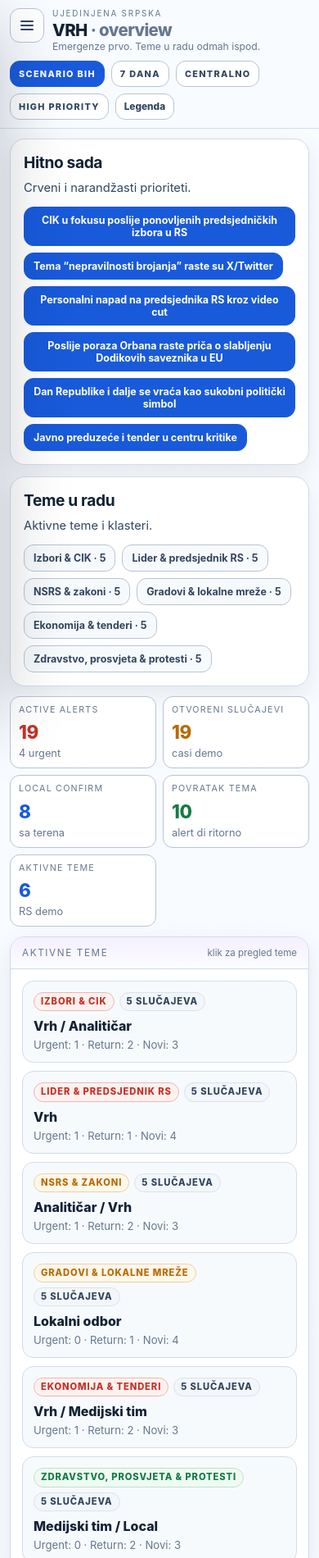
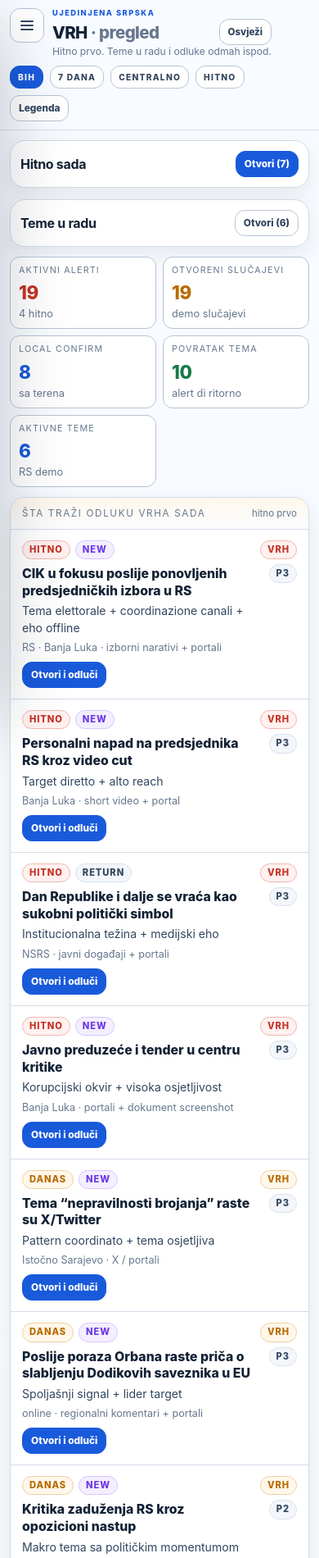
Before and after one commit to pehlivan2022/media-pilot-demo, a plain HTML site: page index.html in a window 390 px wide. Shown: the top 1900 px of the page at 82% size. Drawn offline with Linux system fonts and the light colour scheme.

Commit message:
Update index.html
V_9

```diff
--- a/index.html
+++ b/index.html
@@ -95,6 +95,22 @@
     .top-title span{color:var(--text-3)}
     .top-desc{font-size:.76rem;color:var(--text-3);white-space:nowrap;overflow:hidden;text-overflow:ellipsis;max-width:460px}
     .top-actions{margin-left:auto;display:flex;align-items:center;gap:8px;flex-wrap:wrap;justify-content:flex-end}
+    .top-main-actions{display:flex;gap:8px;align-items:center;flex-wrap:wrap}
+    .title-refresh{display:flex;align-items:center;gap:8px;flex-wrap:wrap}
+    .title-refresh .refresh-top-btn{padding:8px 10px;font-size:.72rem;font-weight:800;background:var(--surface);border-color:var(--line-2)}
+    .top-brand-mini{font-size:.58rem;font-weight:800;letter-spacing:.16em;color:var(--blue)}
+    .hero-trigger{display:flex;align-items:center;justify-content:space-between;gap:10px;padding:14px 16px}
+    .hero-trigger h2{font-size:1.08rem;letter-spacing:-.02em}
+    .hero-trigger .hero-actions{display:flex;flex-wrap:wrap;gap:8px}
+    .topic-tile.active{outline:2px solid var(--blue);background:var(--blue-soft)}
+    .seen-flag{margin-top:8px;display:flex;gap:6px;flex-wrap:wrap}
+    .reset-inline{padding:10px 12px;font-size:.75rem;font-weight:800;background:#fff;border:1px solid var(--line-2);border-radius:12px;cursor:pointer;color:var(--text-2)}
+    .filters .reset-inline{flex:0 0 auto}
+    .modal{max-height:calc(100vh - 64px);margin-top:18px}
+    .modal-head{padding:14px 16px}
+    .modal-body{padding:14px 16px 12px}
+    .close-btn{font-weight:800;background:#fff;border-color:var(--line-2)}
+
     .tab-btn{padding:9px 11px;font-size:.7rem;text-transform:uppercase;letter-spacing:.12em;font-weight:800}
     .tab-btn.active{background:var(--blue);color:#fff;border-color:var(--blue)}
     .content{padding:12px 16px 16px;display:flex;flex-direction:column;gap:14px}
@@ -203,6 +219,15 @@ section[id]{scroll-margin-top:92px}
       .topic-grid{grid-template-columns:repeat(2,minmax(0,1fr))}
     }
     @media (max-width: 860px){
+      .top-main-actions{width:100%}
+      .title-refresh{width:100%;justify-content:space-between}
+      .top-actions{gap:6px}
+      .top-actions .tab-btn{font-size:.64rem;padding:7px 9px}
+      .hero-trigger{padding:12px}
+      .hero-trigger h2{font-size:1rem}
+      .modal{max-height:calc(100vh - 34px);width:calc(100vw - 12px);height:auto;inset:14px 6px auto 6px;transform:none;border-radius:18px}
+      .modal.open{transform:none}
+
       html{font-size:16px}
       .app{grid-template-columns:1fr}
       .sidebar{position:fixed;left:0;top:0;bottom:0;transform:translateX(-100%);width:min(88vw,300px);height:100vh;box-shadow:0 30px 80px rgba(15,23,42,.24)}
@@ -272,41 +297,40 @@ section[id]{scroll-margin-top:92px}
         </button>
         <div class="top-title-wrap">
           <div class="top-brand-mini">UJEDINJENA SRPSKA</div>
-          <div class="top-title">VRH <span>· overview</span></div>
-          <div class="top-desc">Emergenze prvo. Teme u radu odmah ispod.</div>
+          <div class="title-refresh">
+            <div class="top-title">VRH <span>· pregled</span></div>
+            <button class="action-btn refresh-top-btn" id="refreshTopBtn">Osvježi</button>
+          </div>
+          <div class="top-desc">Hitno prvo. Teme u radu i odluke odmah ispod.</div>
         </div>
         <div class="top-actions">
-          <button class="tab-btn active" data-scenario="bih">Scenario BIH</button>
-          <button class="tab-btn" data-scenario="7d">7 dana</button>
-          <button class="tab-btn" data-scenario="cen">Centralno</button>
-          <button class="tab-btn" data-scenario="hi">High priority</button>
-          <button class="action-btn" id="legendBtn">Legenda</button>
+          <div class="top-main-actions">
+            <button class="tab-btn active" data-scenario="bih">BIH</button>
+            <button class="tab-btn" data-scenario="7d">7 dana</button>
+            <button class="tab-btn" data-scenario="cen">Centralno</button>
+            <button class="tab-btn" data-scenario="hi">Hitno</button>
+            <button class="action-btn" id="legendBtn">Legenda</button>
+          </div>
         </div>
       </div>
 
       <div class="content">
         <section class="hero-grid" id="overview">
-          <div class="panel hero-card">
+          <div class="panel hero-trigger">
             <h2>Hitno sada</h2>
-            <p>Crveni i narandžasti prioriteti.</p>
-            <div class="hero-list" id="heroUrgentChips"></div>
+            <div class="hero-actions">
+              <button class="action-btn primary" id="urgentOverviewBtn">Otvori</button>
+            </div>
           </div>
-          <div class="panel hero-card">
+          <div class="panel hero-trigger">
             <h2>Teme u radu</h2>
-            <p>Aktivne teme i klasteri.</p>
-            <div class="hero-list" id="heroTopicChips"></div>
+            <div class="hero-actions">
+              <button class="action-btn" id="topicsOverviewBtn">Otvori</button>
+            </div>
           </div>
         </section>
 
         <section class="kpi-row" id="kpiRow"></section>
-
-        <section class="panel" id="topics">
-          <div class="panel-head">
-            <div class="panel-title">Aktivne teme</div>
-            <div class="panel-meta">klik za pregled teme</div>
-          </div>
-          <div class="topic-grid" id="topicGrid"></div>
-        </section>
 
         <section class="queue-split" id="queue">
           <div class="panel">
@@ -325,6 +349,14 @@ section[id]{scroll-margin-top:92px}
           </div>
         </section>
 
+        <section class="panel" id="topics">
+          <div class="panel-head">
+            <div class="panel-title">Aktivne teme</div>
+            <div class="panel-meta">klik za pregled teme</div>
+          </div>
+          <div class="topic-grid" id="topicGrid"></div>
+        </section>
+
         <section class="two-col" id="alerts">
           <div class="panel">
             <div class="panel-head">
@@ -335,14 +367,15 @@ section[id]{scroll-margin-top:92px}
               <div class="search"><input id="searchInput" type="text" placeholder="Pretraži alert, mjesto, temu, izvor..." /></div>
               <select class="filter-select" id="stateFilter">
                 <option value="all">Svi statusi</option>
-                <option value="urgent">Urgent</option>
-                <option value="today">Today</option>
-                <option value="routed">Routed</option>
-                <option value="watch">Watch</option>
+                <option value="urgent">Hitno</option>
+                <option value="today">Danas</option>
+                <option value="routed">Usmjereno</option>
+                <option value="watch">Praćenje</option>
               </select>
               <select class="filter-select" id="topicFilter">
                 <option value="all">Sve teme</option>
               </select>
+              <button class="reset-inline" id="resetFiltersBtn">Reset</button>
             </div>
             <div class="alert-list" id="alertList"></div>
           </div>
@@ -350,7 +383,7 @@ section[id]{scroll-margin-top:92px}
           <div class="panel">
             <div class="panel-head">
               <div class="panel-title">Izabrani pregled</div>
-              <div class="panel-meta">detalj sa grafikom</div>
+              <div class="panel-meta">detalj sa grafikonom</div>
             </div>
             <div class="summary-panel" id="summaryPanel"></div>
           </div>
@@ -367,7 +400,7 @@ section[id]{scroll-margin-top:92px}
           <div class="panel" id="media">
             <div class="panel-head">
               <div class="panel-title">Medijski tim & mjesni odbori</div>
-              <div class="panel-meta">demo akcije</div>
+              <div class="panel-meta">radnje u demo prikazu</div>
             </div>
             <div class="media-list" id="mediaList"></div>
           </div>
@@ -383,7 +416,7 @@ section[id]{scroll-margin-top:92px}
           </div>
           <div class="panel" id="followup">
             <div class="panel-head">
-              <div class="panel-title">Povratak tema / ritorni</div>
+              <div class="panel-title">Povratak tema</div>
               <div class="panel-meta">povratak tema i arhiva</div>
             </div>
             <div class="topic-list" id="followList"></div>
@@ -394,6 +427,16 @@ section[id]{scroll-margin-top:92px}
   </div>
 
   <div class="modal-overlay" id="modalOverlay"></div>
+  <div class="modal" id="overviewModal">
+    <div class="modal-head">
+      <div style="flex:1;min-width:0">
+        <h3 id="overviewModalTitle">Pregled</h3>
+        <div class="modal-sub" id="overviewModalSub">Brzi izbor</div>
+      </div>
+      <button class="close-btn" id="closeOverviewModal">✕</button>
+    </div>
+    <div class="modal-body" id="overviewModalBody"></div>
+  </div>
   <div class="modal" id="detailModal">
     <div class="modal-head">
       <div style="flex:1;min-width:0">
@@ -524,14 +567,15 @@ section[id]{scroll-margin-top:92px}
     ];
 
     const localItems = [
-      {place:'Prijedor',text:'Potvrda o listama birača tražena do 16:00',state:'confirm'},
-      {place:'Doboj',text:'Provjera navoda o zapošljavanju još bez dokaza',state:'watch'},
-      {place:'Trebinje',text:'Tema vode traži jedno lice za odgovor',state:'today'},
-      {place:'Bijeljina',text:'Lokalni FAQ za vrtiće spreman za slanje',state:'done'}
+      {place:'Prijedor',text:'Potvrda o listama birača tražena do 16:00',state:'confirm',ref:'rs03'},
+      {place:'Doboj',text:'Provjera navoda o zapošljavanju još bez dokaza',state:'watch',ref:'rs17'},
+      {place:'Doboj',text:'Kandidat US-a za Vijeće naroda iz Doboja i hrvatski glas u većini',state:'today',ref:'rs31'},
+      {place:'Trebinje',text:'Tema vode traži jedno lice za odgovor',state:'today',ref:'rs20'},
+      {place:'Bijeljina',text:'Lokalni FAQ za vrtiće spreman za slanje',state:'done',ref:'rs18'}
     ];
 
     const stateTone = s => s==='urgent' || s==='high' ? 'red' : s==='today' || s==='medium' || s==='confirm' ? 'amber' : s==='routed' || s==='approval' || s==='draft' ? 'blue' : 'green';
-    const prettyState = s => ({urgent:'urgent',today:'today',watch:'watch',routed:'routed',approval:'approval',open:'open','in progress':'in progress',draft:'draft',confirm:'confirm',done:'done',high:'high',medium:'medium'}[s] || s);
+    const prettyState = s => ({urgent:'hitno',today:'danas',watch:'praćenje',routed:'usmjereno',approval:'odobrenje',open:'otvoreno','in progress':'u radu',draft:'nacrt',confirm:'potvrda',done:'završeno',high:'visoko',medium:'srednje',low:'nisko'}[s] || s);
 
     let activeTopicId = topics[0].id;
     let activeAlertId = topics[0].alerts[0].id;
@@ -556,10 +600,10 @@ section[id]{scroll-margin-top:92px}
     }
 
     function renderHero(){
-      const urgent = allAlerts().filter(a => a.state==='urgent' || a.priority===3).slice(0,6);
-      const workTopics = topics.slice().sort((a,b)=>b.alerts.length-a.alerts.length).slice(0,6);
-      document.getElementById('heroUrgentChips').innerHTML = urgent.map(a => `<button class="chip-btn primary" onclick="openAlertModal('${a.id}')">${a.title}</button>`).join('');
-      document.getElementById('heroTopicChips').innerHTML = workTopics.map(t => `<button class="chip-btn" onclick="openTopicModal('${t.id}')">${t.label} · ${t.alerts.length}</button>`).join('');
+      const urgentCount = allAlerts().filter(a => a.state==='urgent' || a.priority===3).length;
+      const workCount = topics.reduce((acc,t)=>acc+t.alerts.length,0);
+      document.getElementById('urgentOverviewBtn').textContent = `Otvori (${urgentCount})`;
+      document.getElementById('topicsOverviewBtn').textContent = `Otvori (${topics.length})`;
     }
 
     function renderKpis(){
@@ -570,8 +614,8 @@ section[id]{scroll-margin-top:92px}
       const followup = alerts.filter(a=>a.type==='return').length;
       const topicsCount = topics.length;
       const items = [
-        ['Active alerts', active, `${alerts.filter(a=>a.state==='urgent').length} urgent`, 'red', 'Aperti ora'],
-        ['Otvoreni slučajevi', openCases, 'casi demo', 'amber', 'Otvori lista casi'],
+        ['Aktivni alerti', active, `${alerts.filter(a=>a.state==='urgent').length} hitno`, 'red', 'Otvori alert centar'],
+        ['Otvoreni slučajevi', openCases, 'demo slučajevi', 'amber', 'Otvori lista casi'],
         ['Local confirm', localConfirm, 'sa terena', 'blue', 'Vedi locali'],
         ['Povratak tema', followup, 'alert di ritorno', 'green', 'Vai ai ritorni'],
         ['Aktivne teme', topicsCount, 'RS demo', 'blue', 'Otvori temi']
@@ -620,15 +664,15 @@ section[id]{scroll-margin-top:92px}
 
     function renderAlerts(){
       const list = getFilteredAlerts();
-      document.getElementById('alertMeta').textContent = `${list.length} alert filtrati · 30 demo slučajeva`;
+      document.getElementById('alertMeta').textContent = `${list.length} filtrirano alerta · 30 demo slučajeva`;
       const alertList = document.getElementById('alertList');
-      if(!list.length){ alertList.innerHTML = '<div class="empty">Nessun alert con questi filtri. Cambia filtro o cerca meno duro.</div>'; return; }
+      if(!list.length){ alertList.innerHTML = '<div class="empty">Nema alerta za ove filtere. Promijeni filter ili proširi pretragu.</div>'; return; }
       if(!list.some(a=>a.id===activeAlertId)) activeAlertId = list[0].id;
       alertList.innerHTML = list.map(a=>`
         <div class="alert-card ${a.id===activeAlertId?'active':''}" onclick="selectAlert('${a.id}')">
           <div class="card-main">
             <div class="inline-badges">
-              <span class="badge ${stateTone(a.state)}">${a.state}</span>
+              <span class="badge ${stateTone(a.state)}">${prettyState(a.state)}</span>
               <span class="badge ${a.type==='new'?'violet':'gray'}">${a.type==='new'?'novi':'povratak'}</span>
               <span class="badge ${stateTone(a.priority===3?'high':a.priority===2?'medium':'low')}">P${a.priority}</span>
               <span class="badge blue">${a.route}</span>
@@ -657,7 +701,7 @@ section[id]{scroll-margin-top:92px}
       if(!a) return;
       document.getElementById('summaryPanel').innerHTML = `
         <div class="inline-badges">
-          <span class="badge ${stateTone(a.state)}">${a.state}</span>
+          <span class="badge ${stateTone(a.state)}">${prettyState(a.state)}</span>
           <span class="badge ${a.type==='new'?'violet':'gray'}">${a.type==='new'?'nuovo alert':'alert di ritorno'}</span>
           <span class="badge blue">${a.topicLabel}</span>
         </div>
@@ -670,7 +714,7 @@ section[id]{scroll-margin-top:92px}
           <div class="mini-box"><small>zašto je važno</small><strong>${a.reason}</strong></div>
         </div>
         <div class="chart-wrap">
-          <div class="chart-title"><span>Trend demo · ultimi 8 slot</span><span>${a.state} · ${a.target}</span></div>
+          <div class="chart-title"><span>Trend demo · ultimi 8 slot</span><span>${prettyState(a.state)} · ${a.target}</span></div>
           <svg class="chart-svg" id="previewChart"></svg>
         </div>
         <div class="action-line">
@@ -688,7 +732,7 @@ section[id]{scroll-margin-top:92px}
         <div class="queue-card">
           <div class="card-main">
             <div class="inline-badges">
-              <span class="badge ${stateTone(a.state)}">${a.state}</span>
+              <span class="badge ${stateTone(a.state)}">${prettyState(a.state)}</span>
               <span class="badge ${a.type==='new'?'violet':'gray'}">${a.type==='new'?'new':'return'}</span>
             </div>
             <div class="card-title">${a.title}</div>
@@ -718,7 +762,7 @@ section[id]{scroll-margin-top:92px}
       document.getElementById('caseList').innerHTML = casesData.map(c=>`
         <div class="case-card">
           <div class="card-main">
-            <div class="inline-badges"><span class="badge ${stateTone(c.status)}">${c.status}</span><span class="badge ${stateTone(c.severity)}">${c.severity}</span></div>
+            <div class="inline-badges"><span class="badge ${stateTone(c.status)}">${prettyState(c.status)}</span><span class="badge ${stateTone(c.severity)}">${prettyState(c.severity)}</span></div>
             <div class="card-title">${c.title}</div>
             <div class="card-sub">${c.id} · owner ${c.owner} · due ${c.due}</div>
           </div>
@@ -730,26 +774,26 @@ section[id]{scroll-margin-top:92px}
       document.getElementById('mediaList').innerHTML = mediaItems.map(m=>`
         <div class="media-card">
           <div class="card-main">
-            <div class="inline-badges"><span class="badge ${stateTone(m.state)}">${m.state}</span></div>
+            <div class="inline-badges"><span class="badge ${stateTone(m.state)}">${prettyState(m.state)}</span></div>
             <div class="card-title">${m.title}</div>
             <div class="card-text">${m.desc}</div>
           </div>
-          <div class="card-side"><button class="action-btn" onclick="toast('Demo: azione veloce aperta per media team')">Otvori</button></div>
+          <div class="card-side"><button class="action-btn" onclick="toast('Otvoren zapis medijskog tima.')">Otvori</button></div>
         </div>`).join('');
       document.getElementById('localList').innerHTML = localItems.map(m=>`
         <div class="topic-card">
           <div class="card-main">
-            <div class="inline-badges"><span class="badge ${stateTone(m.state)}">${m.state}</span></div>
+            <div class="inline-badges"><span class="badge ${stateTone(m.state)}">${prettyState(m.state)}</span></div>
             <div class="card-title">${m.place}</div>
             <div class="card-text">${m.text}</div>
           </div>
-          <div class="card-side"><button class="action-btn" onclick="toast('Demo: nota locale aperta')">Otvori</button></div>
+          <div class="card-side"><button class="action-btn" onclick="openAlertModal('${m.ref}')">Otvori</button></div>
         </div>`).join('');
       const returns = allAlerts().filter(a=>a.type==='return').slice(0,8);
       document.getElementById('followList').innerHTML = returns.map(a=>`
         <div class="topic-card">
           <div class="card-main">
-            <div class="inline-badges"><span class="badge gray">return</span><span class="badge ${stateTone(a.state)}">${a.state}</span></div>
+            <div class="inline-badges"><span class="badge gray">return</span><span class="badge ${stateTone(a.state)}">${prettyState(a.state)}</span></div>
             <div class="card-title">${a.title}</div>
             <div class="card-text">${a.reason}</div>
           </div>
@@ -792,7 +836,7 @@ section[id]{scroll-margin-top:92px}
         <div class="modal-grid">
           <div>
             <div class="inline-badges">
-              <span class="badge ${stateTone(a.state)}">${a.state}</span>
+              <span class="badge ${stateTone(a.state)}">${prettyState(a.state)}</span>
               <span class="badge ${a.type==='new'?'violet':'gray'}">${a.type==='new'?'nuovo alert':'alert di ritorno'}</span>
               <span class="badge blue">${a.topicLabel}</span>
               <span class="badge gray">${a.place}</span>
@@ -863,6 +907,7 @@ section[id]{scroll-margin-top:92px}
     }
     function closeModals(){
       document.getElementById('modalOverlay').classList.remove('open');
+      document.getElementById('overviewModal').classList.remove('open');
       document.getElementById('detailModal').classList.remove('open');
       document.getElementById('legendModal').classList.remove('open');
       document.getElementById('composeModal').classList.remove('open');
@@ -873,7 +918,7 @@ section[id]{scroll-margin-top:92px}
       const a = getAlert(id);
       if(!a) return;
       document.getElementById('modalTitle').textContent = a.title;
-      document.getElementById('modalSub').textContent = `${a.topicLabel} · ${a.place} · ${a.type==='new'?'nuovo':'ritorno'} · ${a.state}`;
+      document.getElementById('modalSub').textContent = `${a.topicLabel} · ${a.place} · ${a.type==='new'?'nuovo':'ritorno'} · ${prettyState(a.state)}`;
       document.getElementById('modalBody').innerHTML = buildDetailHtml(a, sourceContext);
       openModal('detailModal');
       window.currentChartLabels = a.labels || null;
@@ -884,7 +929,7 @@ section[id]{scroll-margin-top:92px}
       const t = topics.find(x=>x.id===topicId);
       if(!t) return;
       document.getElementById('modalTitle').textContent = `${t.label} · elenco tema`;
-      document.getElementById('modalSub').textContent = `${t.alerts.length} casi demo · owner ${t.owner}`;
+      document.getElementById('modalSub').textContent = `${t.alerts.length} demo slučajevi · owner ${t.owner}`;
       document.getElementById('modalBody').innerHTML = `
         <div class="inline-badges">
           <span class="badge ${t.color==='red'?'red':t.color==='amber'?'amber':'green'}">${t.label}</span>
@@ -895,7 +940,7 @@ section[id]{scroll-margin-top:92px}
         <div class="topic-list" style="margin-top:14px;border:1px solid var(--line);border-radius:16px;overflow:hidden">${t.alerts.map(a=>`
           <div class="topic-card">
             <div class="card-main">
-              <div class="inline-badges"><span class="badge ${stateTone(a.state)}">${a.state}</span><span class="badge ${a.type==='new'?'violet':'gray'}">${a.type}</span></div>
+              <div class="inline-badges"><span class="badge ${stateTone(a.state)}">${prettyState(a.state)}</span><span class="badge ${a.type==='new'?'violet':'gray'}">${a.type}</span></div>
               <div class="card-title">${a.title}</div>
               <div class="card-text">${a.summary}</div>
               <div class="card-sub">${a.place} · ${a.route}</div>
@@ -941,6 +986,28 @@ section[id]{scroll-margin-top:92px}
       document.querySelectorAll('.topic-tile').forEach(el=>el.classList.toggle('active', best==='topics'));
     }
 
+
+    function resetFilters(){
+      document.getElementById('searchInput').value='';
+      document.getElementById('stateFilter').value='all';
+      document.getElementById('topicFilter').value='all';
+      renderAlerts();
+      toast('Filteri su resetovani.');
+    }
+
+    function openOverviewChooser(type){
+      const urgent = allAlerts().filter(a => a.state==='urgent' || a.priority===3).slice(0,8);
+      const workTopics = topics.slice().sort((a,b)=>b.alerts.length-a.alerts.length).slice(0,8);
+      const title = type==='urgent' ? 'Hitno sada' : 'Teme u radu';
+      const body = type==='urgent'
+        ? urgent.map(a=>`<div class="topic-card"><div class="card-main"><div class="inline-badges"><span class="badge ${stateTone(a.state)}">${prettyState(a.state)}</span><span class="badge ${a.type==='new'?'violet':'gray'}">${a.type==='new'?'novo':'povratak'}</span></div><div class="card-title">${a.title}</div><div class="card-sub">${a.place} · ${a.topicLabel}</div></div><div class="card-side"><button class="action-btn primary" onclick="openAlertModal('${a.id}')">Otvori</button></div></div>`).join('')
+        : workTopics.map(t=>`<div class="topic-card"><div class="card-main"><div class="inline-badges"><span class="badge ${t.color==='red'?'red':t.color==='amber'?'amber':'green'}">${t.label}</span><span class="badge gray">${t.alerts.length}</span></div><div class="card-title">${t.owner}</div><div class="card-sub">Novi ${t.alerts.filter(a=>a.type==='new').length} · povratak ${t.alerts.filter(a=>a.type==='return').length}</div></div><div class="card-side"><button class="action-btn" onclick="openTopicModal('${t.id}')">Otvori</button></div></div>`).join('');
+      document.getElementById('overviewModalTitle').textContent = title;
+      document.getElementById('overviewModalSub').textContent = type==='urgent' ? 'Izaberi alert ili zatvori prozor' : 'Izaberi temu ili zatvori prozor';
+      document.getElementById('overviewModalBody').innerHTML = `<div class="topic-list">${body}</div>`;
+      openModal('overviewModal');
+    }
+
     function renderAll(){
       renderHero();
       renderKpis();
@@ -966,6 +1033,11 @@ section[id]{scroll-margin-top:92px}
     document.getElementById('sendComposeBtn').addEventListener('click', sendCompose);
     document.getElementById('modalOverlay').addEventListener('click', closeModals);
     document.getElementById('legendBtn').addEventListener('click', ()=>openModal('legendModal'));
+    document.getElementById('closeOverviewModal').addEventListener('click', closeModals);
+    document.getElementById('urgentOverviewBtn').addEventListener('click', ()=>openOverviewChooser('urgent'));
+    document.getElementById('topicsOverviewBtn').addEventListener('click', ()=>openOverviewChooser('topics'));
+    document.getElementById('resetFiltersBtn').addEventListener('click', resetFilters);
+    document.getElementById('refreshTopBtn').addEventListener('click', ()=>{ renderAll(); toast('Prikaz osvježen.'); });
     document.querySelectorAll('.tab-btn').forEach(btn=>btn.addEventListener('click', ()=>{
       document.querySelectorAll('.tab-btn').forEach(x=>x.classList.remove('active'));
       btn.classList.add('active');
@@ -983,6 +1055,25 @@ section[id]{scroll-margin-top:92px}
     document.getElementById('refreshBtn').addEventListener('click', ()=>{ renderAll(); toast('Prikaz osvježen'); });
     window.addEventListener('scroll', ()=>{ document.querySelector('.topbar').classList.toggle('compact', window.scrollY > 40); updateSectionHighlight(); }, {passive:true});
 
+
+    let touchStartX = null, touchStartY = null;
+    document.addEventListener('touchstart', (e)=>{
+      const t = e.changedTouches[0];
+      touchStartX = t.clientX; touchStartY = t.clientY;
+    }, {passive:true});
+    document.addEventListener('touchend', (e)=>{
+      const t = e.changedTouches[0];
+      if(touchStartX===null) return;
+      const dx = t.clientX - touchStartX;
+      const dy = Math.abs(t.clientY - touchStartY);
+      if(window.innerWidth <= 860 && dy < 70){
+        if(touchStartX < 28 && dx > 70) openSidebar();
+        if(dx < -70 && document.getElementById('sidebar').classList.contains('open')) closeSidebar();
+      }
+      touchStartX = null; touchStartY = null;
+    }, {passive:true});
+
+
     renderAll(); updateSectionHighlight();
     window.openAlertModal = openAlertModal;
     window.openTopicModal = openTopicModal;
```
